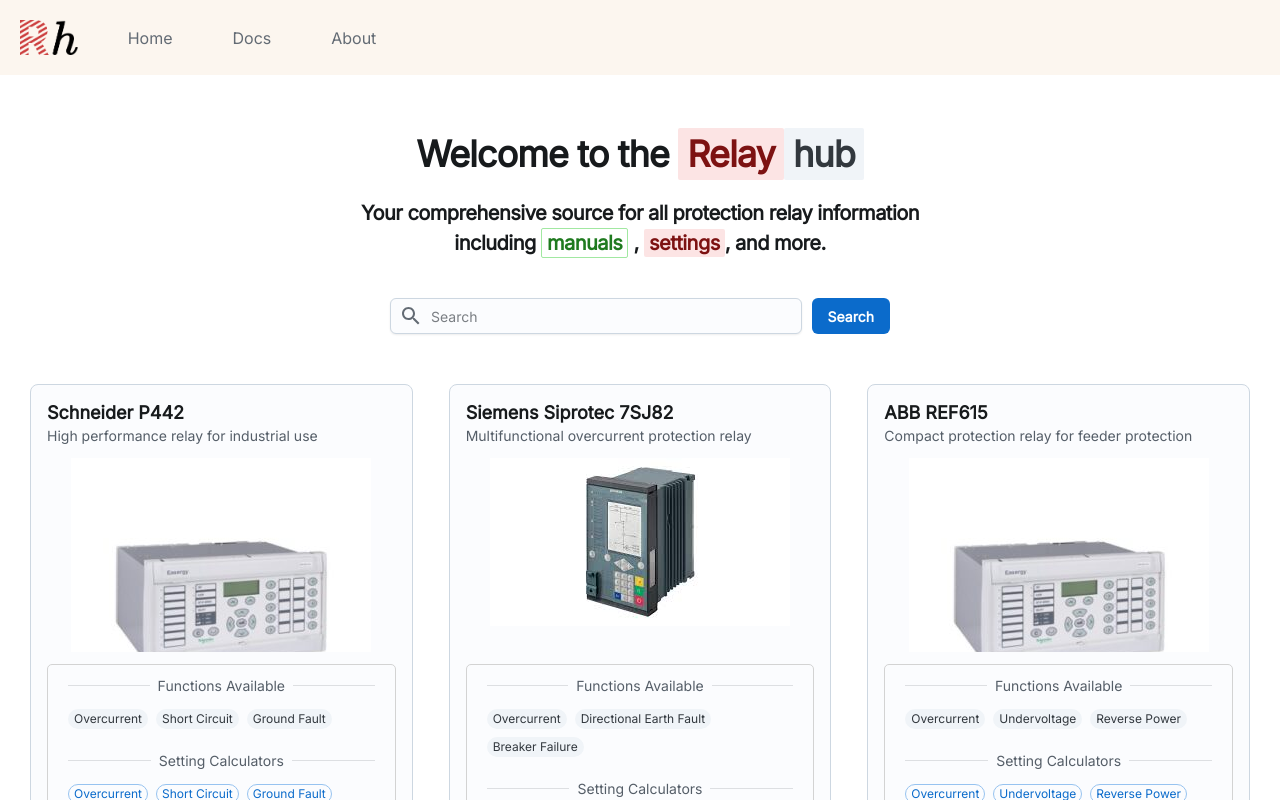
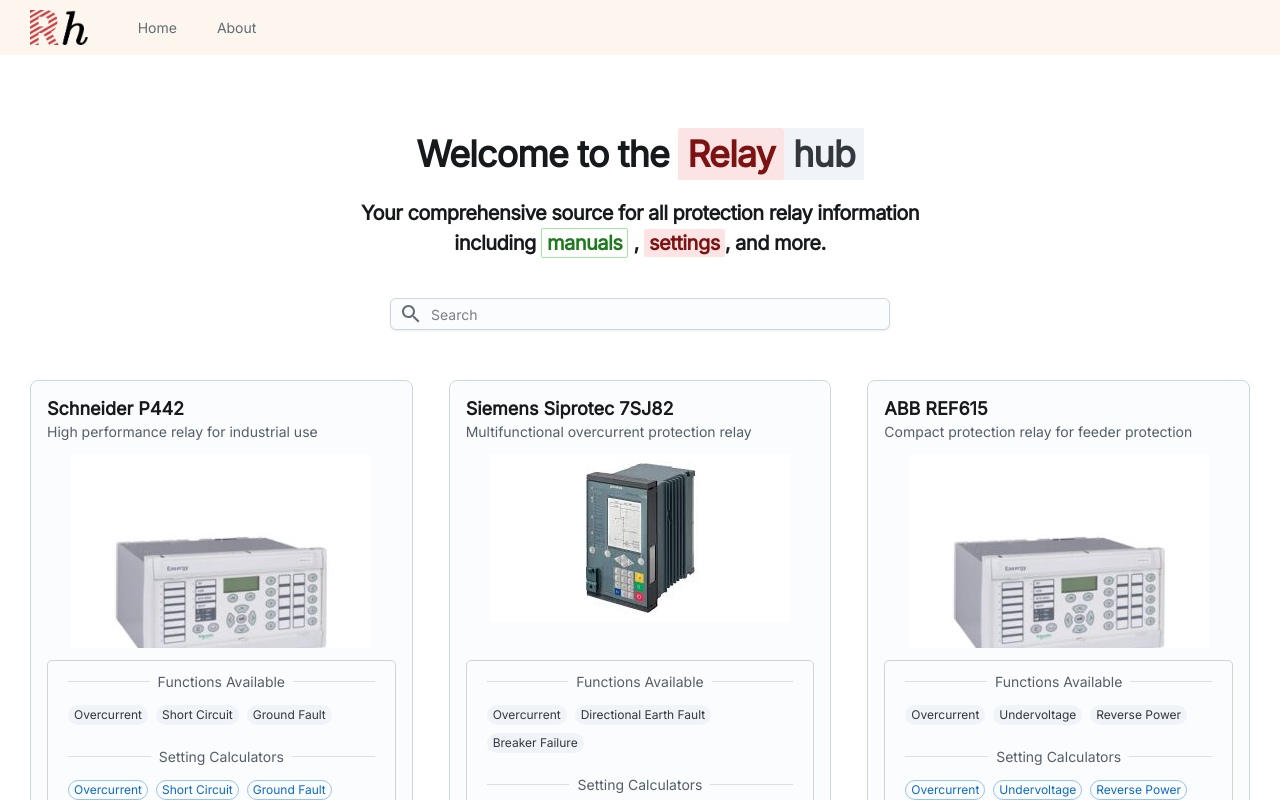
Before and after one commit to umerbanday/relayh, a React (Create React App) app: page / in a window 1280 px wide. Shown: the top 800 px of the page. Built offline with nearby package versions, Linux system fonts and the light colour scheme.

Commit message:
relayhub

```diff
--- a/src/Components/Header/Header.jsx
+++ b/src/Components/Header/Header.jsx
@@ -9,13 +9,10 @@
     <div className={styles.mainContainer}>
         <img src={Logo_high} height={35} className={styles.logo} alt="logo" />
         <div className={styles.links}>
-            <Link color='neutral' underline='hover'>
+            <Link level='body-sm' color='neutral' underline='hover'>
             Home
             </Link>
-            <Link color='neutral' underline='hover'>
-            Docs
-            </Link>
-            <Link color='neutral' underline='hover'>
+            <Link level='body-sm'  color='neutral' underline='hover'>
             About
             </Link>
         </div>
--- a/src/Components/Header/Header.module.css
+++ b/src/Components/Header/Header.module.css
@@ -6,12 +6,14 @@
 background-color: rgb(252, 246, 239);
 font-family: 'Inter', sans-serif;
 align-self: flex-start;
-padding:20px
+padding:30px;
+padding-top: 10px;
+padding-bottom: 10px;
 }
 
 .links{
     display: flex;
     justify-content: flex-start;
-    gap: 60px;
+    gap: 40px;
     margin-left: 50px;
 }
--- a/src/pages/HomePage/HomePage.jsx
+++ b/src/pages/HomePage/HomePage.jsx
@@ -46,10 +46,6 @@
           fullWidth
           startDecorator={<SearchIcon />}
         />
-        <Button variant='solid' color="primary">
-          Search
-
-        </Button>
 
     </div>
 
```
